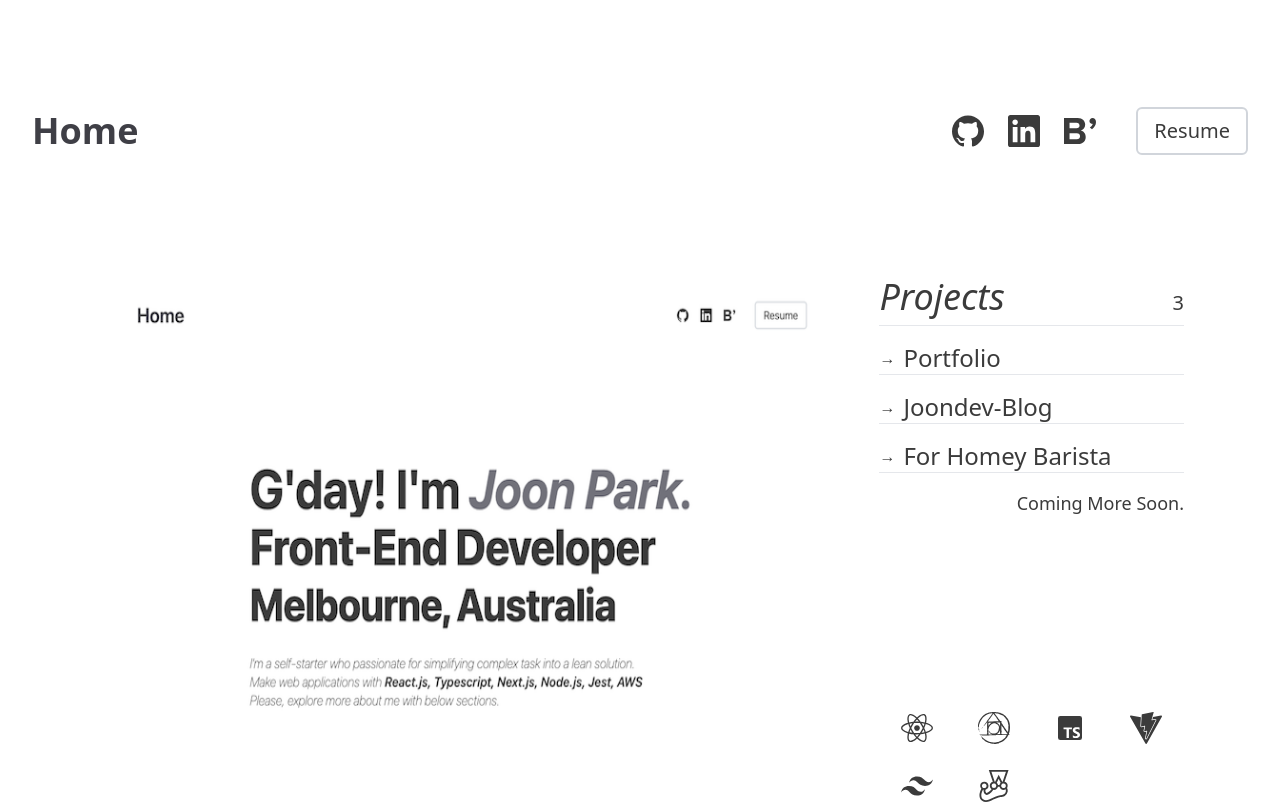
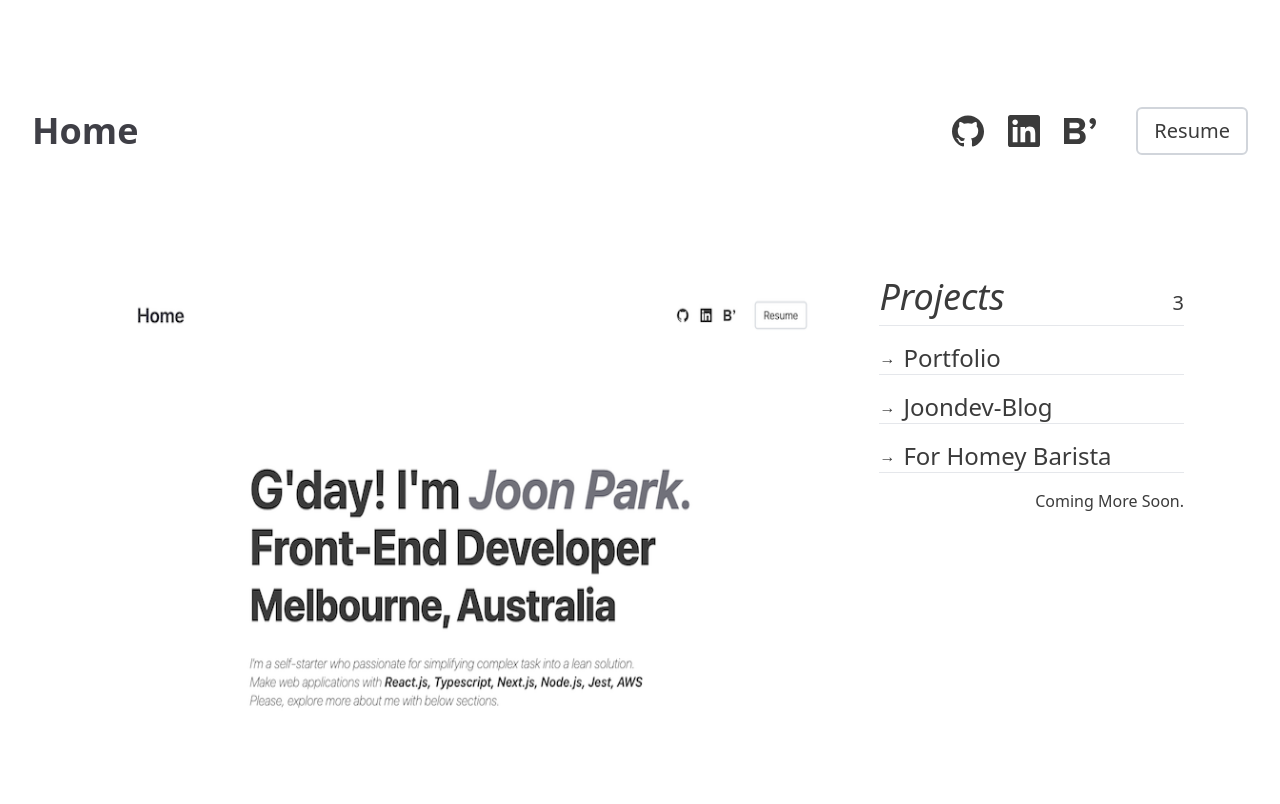
Before and after one commit to clasod2736/portfolio, a React (Vite) app: page /projects in a window 1280 px wide. Shown: the top 804 px of the page. Built offline with nearby package versions, Linux system fonts and the light colour scheme; what tailwindcss-animation-delay would draw is missing.

Commit message:
added brief first page of projects.

```diff
--- a/src/Pages/projects/index.tsx
+++ b/src/Pages/projects/index.tsx
@@ -2,7 +2,7 @@ import ProjectsList from "../../components/projects/ProjectsList";
 import ProjectsImg from "../../components/projects/ProjectsImg";
 
 import { ProjectProvider } from "../../context/ProjectsProvider";
-import ProjectsSkills from "../../components/projects/ProjectsSkills";
+import ProjectsBrief from "../../components/projects/ProjectsBrief";
 
 export default function Projects() {
   return (
@@ -10,7 +10,7 @@ export default function Projects() {
       <ProjectProvider>
         <ProjectsImg />
         <ProjectsList />
-        <ProjectsSkills />
+        <ProjectsBrief />
       </ProjectProvider>
     </section>
   );
--- /dev/null
+++ b/src/components/projects/ProjectsBrief.tsx
@@ -0,0 +1,32 @@
+import { useContext } from "react";
+import { ProjectsContext } from "../../context/ProjectsProvider";
+
+import { getBriefs } from "../../services/project";
+
+export default function ProjectsBrief() {
+  const { project, hover } = useContext(ProjectsContext);
+
+  const briefs = getBriefs({ project });
+
+  if (!hover) {
+    return null;
+  }
+
+  return (
+    <section className="flex flex-col justify-center h-full w-full animate-opacityIn gap-2">
+      <h5 className="text-sm font-semibold">{briefs[0].tags}</h5>
+      <div className=" border-l-[1px] border-zinc-600 pl-2">
+        <p className=" text-xs">{briefs[0].concept}</p>
+      </div>
+      <div className="grid grid-cols-6 grid-rows-2 w-full h-[40%]  text-4xl items-center content-center justify-items-center">
+        {briefs.map((item) => {
+          return (
+            <p className="text-2xl">
+              <item.icon key={item.name} />
+            </p>
+          );
+        })}
+      </div>
+    </section>
+  );
+}
--- a/src/components/projects/ProjectsList.tsx
+++ b/src/components/projects/ProjectsList.tsx
@@ -3,7 +3,7 @@ import { getProjectsNames } from "../../services/project";
 import { ProjectsContext } from "../../context/ProjectsProvider";
 
 export default function ProjectsList() {
-  const { handleProject } = useContext(ProjectsContext);
+  const { handleProject, handleHover } = useContext(ProjectsContext);
 
   const names = getProjectsNames();
 
@@ -26,16 +26,21 @@ export default function ProjectsList() {
               <a
                 href={`/projects/${item.id}`}
                 className="flex flex-row gap-2 group transition-transform "
+                onMouseEnter={() => handleHover(true)}
+                onMouseLeave={() => handleHover(false)}
               >
                 <p className="transition-transform group-hover:translate-x-1 motion-reduce:transform-none">
                   →
                 </p>
                 {item.title}
+                <p className=" text-sm group-hover:opacity-100 opacity-0 transition-opacity">
+                  Click!
+                </p>
               </a>
             </li>
           );
         })}
-        <li className="flex flex-row justify-end text-lg font-thin transition-all gap-2 ">
+        <li className="flex flex-row justify-end text-base font-normal transition-all gap-2">
           Coming More Soon.
         </li>
       </ul>
--- a/src/components/projects/ProjectsSkills.tsx
+++ /dev/null
@@ -1,17 +0,0 @@
-import { useContext } from "react";
-import { ProjectsContext } from "../../context/ProjectsProvider";
-import { getSkills } from "../../services/project";
-
-export default function ProjectsSkills() {
-  const { project } = useContext(ProjectsContext);
-
-  const skills = getSkills({ project });
-
-  return (
-    <div className="grid grid-cols-4 grid-rows-4 w-full h-full  text-4xl items-center content-center justify-items-center animate-opacityIn">
-      {skills.map((item) => {
-        return <item.icon key={item.name} />;
-      })}
-    </div>
-  );
-}
--- a/src/constants/projects.ts
+++ b/src/constants/projects.ts
@@ -3,6 +3,8 @@ export const projectsArr = [
     id: "fhb",
     title: "For Homey Barista",
     image: "/images/fhb.png",
+    tag: "'Conceptual' coffee brewing web-app.",
+    concept: "Intergrating CRUD developement with RESTfulAPIs.",
     skills: [
       "react",
       "redux",
@@ -21,6 +23,8 @@ export const projectsArr = [
     id: "blog",
     title: "Joondev-Blog",
     image: "/images/blog.png",
+    tag: "Personal Tech archive.",
+    concept: "Utilizing features of SSR, serverless, CDN, CD pipeline",
     skills: ["nextjs", "tailwind", "typescript", "aws", "githubActions"],
     description:
       "bla lsdk n asif nskfndjknfjn skdnf jd nsfkdn djfnskd jd knsfkndf ksn kd sknd j sdfjnsdfk sdjff sfkfnsdfj asdsfsfa sadasd s adas  sd ad asdas sd asd s sd adasdasdasd s da",
@@ -29,6 +33,8 @@ export const projectsArr = [
     id: "portfolio",
     title: "Portfolio",
     image: "/images/portfolio.png",
+    tag: "Portfolio website.",
+    concept: "Implimenting lazy loading, unit test, type stability.",
     skills: ["react", "tailwind", "postcss", "typescript", "vite", "jest"],
     description:
       "bla lsdk n asif nskfndjknfjn skdnf jd nsfkdn djfnskd jd knsfkndf ksn kd sknd j sdfjnsdfk sdjff sfkfnsdfj asdsfsfa sadasd s adas  sd ad asdas sd asd s sd adasdasdasd s da",
--- a/src/constants/skills.ts
+++ b/src/constants/skills.ts
@@ -9,8 +9,8 @@ export const skillNamesArr = [
   { id: "bootstrap", title: "Bootstrap" },
   { id: "nodejs", title: "Node.js" },
   { id: "mongodb", title: "MongoDB" },
-  { id: "git", title: "Git" },
-  { id: "github", title: "Github" },
+  { id: "typescript", title: "Typescript" },
+  { id: "github", title: "Git & Github" },
   { id: "vite", title: "Vite" },
   { id: "nextjs", title: "Next.js" },
   { id: "tailwind", title: "Tailwind" },
--- a/src/context/ProjectsProvider.tsx
+++ b/src/context/ProjectsProvider.tsx
@@ -4,18 +4,18 @@ import { ProjectsValue, type Children } from "../types";
 export const ProjectsContext = createContext<ProjectsValue>({
   project: "",
   handleProject: () => {},
-  blur: false,
-  handleBlur: () => {},
+  hover: false,
+  handleHover: () => {},
 });
 
 export function ProjectProvider({ children }: Children) {
   const [project, setProject] = useState("portfolio");
-  const [blur, setBlur] = useState(false);
+  const [hover, setHover] = useState(false);
 
   const handleProject = (data: string) => setProject(data);
-  const handleBlur = (data: boolean) => setBlur(data);
+  const handleHover = (data: boolean) => setHover(data);
 
-  const value = { project, handleProject, blur, handleBlur };
+  const value = { project, handleProject, hover, handleHover };
 
   return (
     <ProjectsContext.Provider value={value}>
--- a/src/services/Icons.ts
+++ b/src/services/Icons.ts
@@ -8,7 +8,7 @@ import { SiRedux } from "react-icons/si";
 import { SiPostcss } from "react-icons/si";
 import { FaNodeJs } from "react-icons/fa";
 import { SiMongodb } from "react-icons/si";
-import { BiLogoTypescript } from "react-icons/bi";
+import { SiTypescript } from "react-icons/si";
 import { FaGitAlt } from "react-icons/fa";
 import { FaGithubSquare } from "react-icons/fa";
 import { SiVite } from "react-icons/si";
@@ -31,7 +31,7 @@ export const redux = SiRedux;
 export const postcss = SiPostcss;
 export const nodejs = FaNodeJs;
 export const mongodb = SiMongodb;
-export const typescript = BiLogoTypescript;
+export const typescript = SiTypescript;
 export const git = FaGitAlt;
 export const gitHub = FaGithubSquare;
 export const vite = SiVite;
@@ -55,8 +55,7 @@ export const skillsArr = [
   { name: "postcss", icon: SiPostcss },
   { name: "nodejs", icon: FaNodeJs },
   { name: "mongodb", icon: SiMongodb },
-  { name: "typescript", icon: BiLogoTypescript },
-  { name: "git", icon: FaGitAlt },
+  { name: "typescript", icon: SiTypescript },
   { name: "gitHub", icon: FaGithubSquare },
   { name: "vite", icon: SiVite },
   { name: "nextjs", icon: SiNextdotjs },
--- a/src/services/project.ts
+++ b/src/services/project.ts
@@ -24,12 +24,18 @@ export function getProjectsImages() {
   return names;
 }
 
-export function getSkills({ project }: ProjectSkills) {
+export function getBriefs({ project }: ProjectSkills) {
   const projects = projectsArr.find((item) => item.id === project);
   const skillsIcons = skillsArr;
 
-  const result = skillsIcons.filter((item) =>
+  const skills = skillsIcons.filter((item) =>
     projects?.skills.includes(item.name)
   );
+
+  const result = skills.map((item) => ({
+    ...item,
+    tags: projects?.tag,
+    concept: projects?.concept,
+  }));
   return result;
 }
--- a/src/types.ts
+++ b/src/types.ts
@@ -42,6 +42,6 @@ export type ExperienceValue = {
 export type ProjectsValue = {
   project: string;
   handleProject: (data: string) => string | void;
-  blur: boolean;
-  handleBlur: (data: boolean) => boolean | void;
+  hover: boolean;
+  handleHover: (data: boolean) => boolean | void;
 };
```
Also changed, not shown: public/images/projectMono.jpeg (added).
